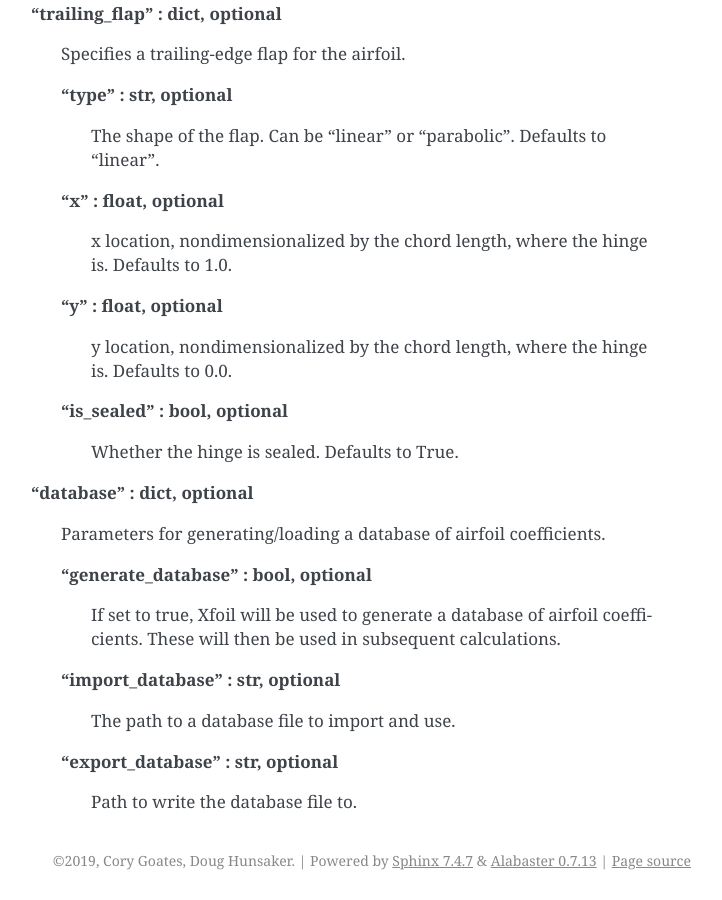
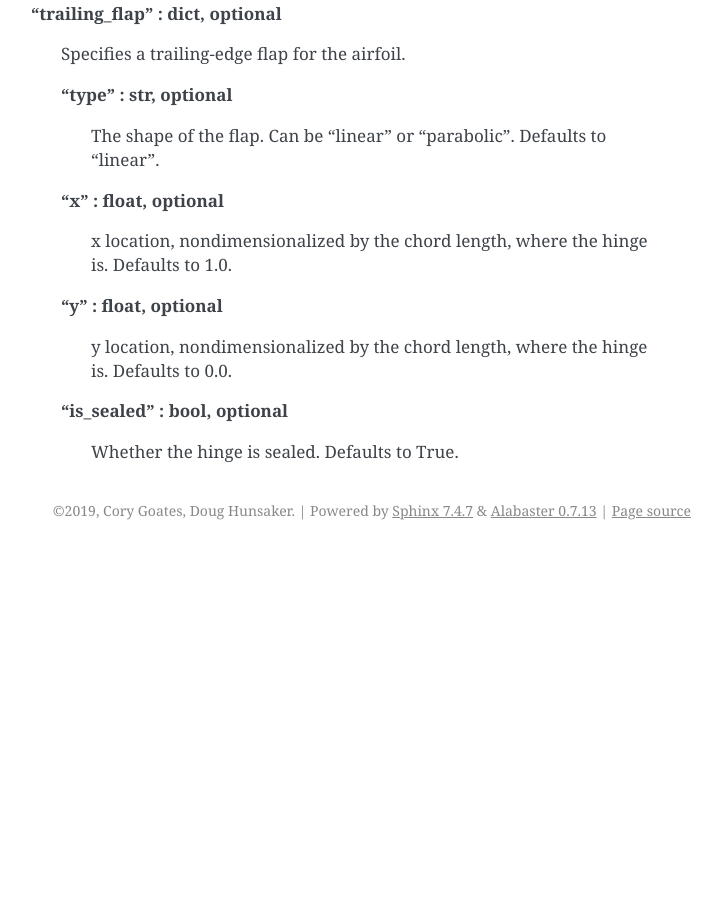
Before and after one commit to usuaero/AirfoilDatabase, a Sphinx documentation site: the page built from docs/source/creating_input_files.md, in a window 1280 px wide and 900 px high, scrolled down 1799 px. Shown: the whole window, without its empty margins (419-1141 px from the left). Built offline with Sphinx 7.4.7, drawn with Linux system fonts in a browser that asks for light colours; pages that are not in the unit, such as notebooks, are missing from menus; after the commit the page ends 2349 px from its top, so only the background shows below that.

```diff
--- a/docs/source/creating_input_files.md
+++ b/docs/source/creating_input_files.md
@@ -57,15 +57,3 @@
 >>
 >>**"is_sealed" : bool, optional**
 >>>Whether the hinge is sealed. Defaults to True.
->
->**"database" : dict, optional**
->>Parameters for generating/loading a database of airfoil coefficients.
->>
->>**"generate_database" : bool, optional**
->>>If set to true, Xfoil will be used to generate a database of airfoil coefficients. These will then be used in subsequent calculations.
->>
->>**"import_database" : str, optional**
->>>The path to a database file to import and use.
->>
->>**"export_database" : str, optional**
->>>Path to write the database file to.
```
Also changed, not shown: 3 other files.
